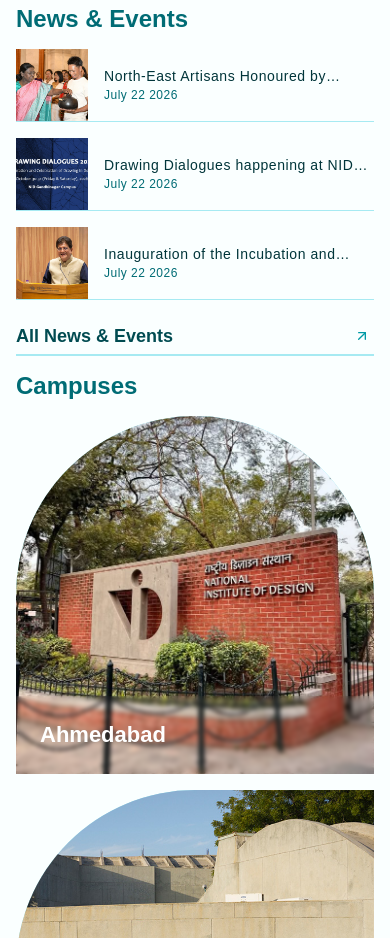
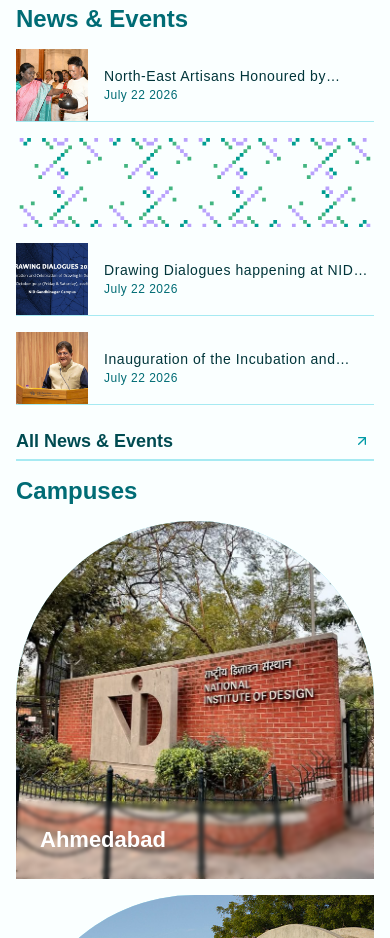
Before and after one commit to NID-web/x-website, a Next.js app: page /en/about in a window 390 px wide. Shown: the part 1120-2058 px from the top of the page. Built offline with nearby package versions, Linux system fonts and the light colour scheme; a web font is replaced by a local one.

Commit message:
fix: adjust grid item spans and add band functionality to PatternTile for responsive layout

```diff
--- a/src/components/home/tiles/PatternTile.tsx
+++ b/src/components/home/tiles/PatternTile.tsx
@@ -6,11 +6,32 @@
  */
 const FIELDS = [PatternField1, PatternField2, PatternField3];
 
-export function PatternTile({ seed = 0, cta }: { seed?: number; cta?: ReactNode }) {
+export function PatternTile({
+  seed = 0,
+  cta,
+  band = false,
+}: {
+  seed?: number;
+  cta?: ReactNode;
+  /** Draw as a full-row band below laptop instead of staying square. For a tile
+   *  that decorates a RAIL: the rail cell exists at 4 and 3 columns and a square
+   *  is right there, but at 2 and 1 there is no rail, and a square across a 768
+   *  half-row or the whole of a 390 is a hole rather than a tile (§38 reached
+   *  the same place for the `cta` form). Off by default — Home's bento tiles are
+   *  square at every width, which is what §38 meant by leaving them untouched;
+   *  flipping the default silently reshaped them once (STAGE-0-NOTES §50). */
+  band?: boolean;
+}) {
   const Field = FIELDS[seed % FIELDS.length] ?? PatternField1;
   if (!cta) {
     return (
-      <div className="relative aspect-square overflow-hidden">
+      <div
+        className={
+          band
+            ? "relative aspect-[4/1] overflow-hidden laptop:aspect-square"
+            : "relative aspect-square overflow-hidden"
+        }
+      >
         <Field className="block size-full" />
       </div>
     );
--- a/src/components/layout/GridItem.tsx
+++ b/src/components/layout/GridItem.tsx
@@ -59,11 +59,15 @@
 //                    1 genuinely is row 1. `-col-start-2` is the last column at
 //                    either count: line -2 is line 4 of five, and line 3 of four.
 //   rail          -> column 1 of a section's second row, for the decorative
-//                    tile under a section title. Desktop only, like the tile.
+//                    tile under a section title. Laptop and up, NOT desktop
+//                    only: §37 made column 1 the rail at 3 columns and up, so a
+//                    desktop-only pin left the 3-column rail cell empty beside
+//                    the cards (STAGE-0-NOTES §50). Below laptop there is no
+//                    rail and the tile spans the row instead.
 const PLACE = {
   utility: "laptop:col-start-2 desktop:-col-start-2 desktop:row-start-1",
   "page-utility": "laptop:-col-start-2 laptop:row-start-1",
-  rail: "desktop:col-start-1 desktop:row-start-2",
+  rail: "laptop:col-start-1 laptop:row-start-2",
 } as const;
 
 export type GridSpan = keyof typeof SPAN;
--- a/src/components/sections/CardsSection.tsx
+++ b/src/components/sections/CardsSection.tsx
@@ -46,8 +46,8 @@
           </GridItem>
         ))}
       {kind === "news" && (
-        <GridItem span={1} place="rail" className="hidden desktop:block">
-          <PatternTile seed={0} />
+        <GridItem span="full-then-1" place="rail">
+          <PatternTile seed={0} band />
         </GridItem>
       )}
       {rest.map((item, i) => (
--- a/src/components/sections/SiblingBand.tsx
+++ b/src/components/sections/SiblingBand.tsx
@@ -30,8 +30,8 @@
           twoUp="tablet-up"
         />
       </GridItem>
-      <GridItem span={1} className="hidden desktop:block">
-        <PatternTile seed={1} />
+      <GridItem span="full-then-1">
+        <PatternTile seed={1} band />
       </GridItem>
     </>
   );
```
Also changed, not shown: 1 other file (tests, documents, lock files or other folders).
